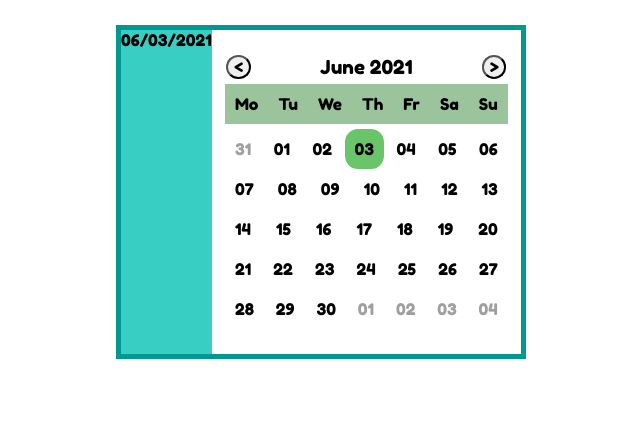
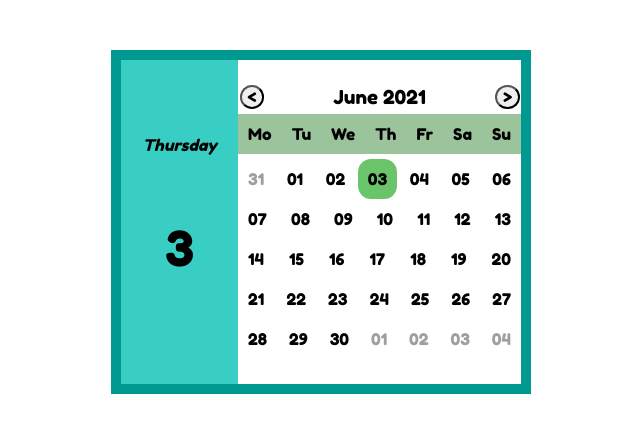
Before and after one commit to EvgenStr/react-calendar, a React (Create React App) app: page / in a window 1280 px wide. Shown: the top 432 px of the page, without its empty margins (319-959 px from the left). Built offline with nearby package versions, Linux system fonts and the light colour scheme.

Commit message:
add styles for CurrentDay

```diff
--- a/src/components/Calendar/Calendar.module.sass
+++ b/src/components/Calendar/Calendar.module.sass
@@ -4,8 +4,8 @@
   flex-direction: row
   justify-content: center
   max-width: 400px
-  margin: 25px auto
-  border: 5px solid #009991
+  margin: 50px auto
+  border: 10px solid #009991
 
   *
     font-family: 'Fredoka One', cursive
--- a/src/components/Calendar/CurrentDay/CurrentDay.module.sass
+++ b/src/components/Calendar/CurrentDay/CurrentDay.module.sass
@@ -1,4 +1,11 @@
 .container
-
-  max-width: 50%
+  display: flex
+  flex-direction: column
+  justify-content: center
+  align-items: center
+  width: 50%
   background-color: #38cec4
+  .dayNumber
+    font-size: 3rem
+  .dayName
+    font-style: italic
--- a/src/components/Calendar/CurrentDay/index.jsx
+++ b/src/components/Calendar/CurrentDay/index.jsx
@@ -4,9 +4,12 @@ import style from './CurrentDay.module.sass'
 
 function CurrentDay(props) {
   const { currentDate } = props;
+  const dayName = format(currentDate, 'EEEE');
+  const dayNumder = format(currentDate, 'd')
   return (
     <div className={style.container}>
-      {format(currentDate,'MM/dd/yyyy')}
+      <p className={style.dayName}>{dayName}</p>
+      <p className={style.dayNumber}>{dayNumder}</p>
     </div>
   )
 }
```
